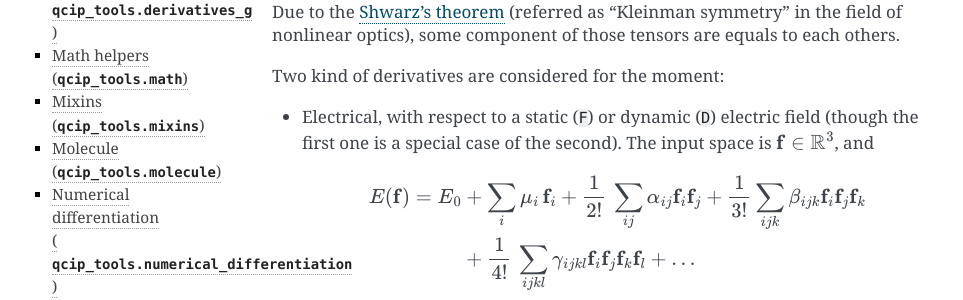
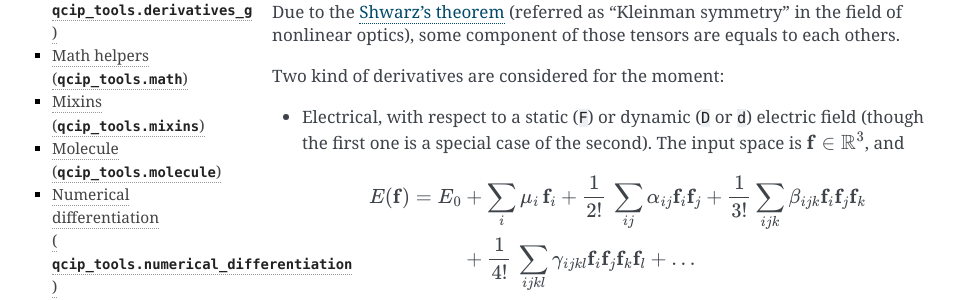
Before and after one commit to pierre-24/qcip_tools, a Sphinx documentation site: the page built from documentation/source/code-documentation/derivatives.rst, in a window 1280 px wide and 1400 px high, scrolled down 619 px. Shown: the part 155-455 px from the top of the window, without its empty margins (148-1111 px from the left). Built offline with Sphinx 7.4.7, drawn with Linux system fonts in a browser that asks for light colours.

```diff
--- a/documentation/source/code-documentation/derivatives.rst
+++ b/documentation/source/code-documentation/derivatives.rst
@@ -30,7 +30,7 @@ Due to the `Shwarz's theorem <https://en.wikipedia.org/wiki/Symmetry_of_second_d
 
 Two kind of derivatives are considered for the moment:
 
-+ Electrical, with respect to a static (``F``) or dynamic (``D``) electric field (though the first one is a special case of the second).
++ Electrical, with respect to a static (``F``) or dynamic (``D`` or ``d``) electric field (though the first one is a special case of the second).
   The input space is :math:`\mathbf{f}\in\mathbb{R}^3`, and
 
   .. math::
@@ -69,7 +69,7 @@ Note that you must provide ``spacial_dof``, the number of spacial degrees of fre
 
 The object ``Tensor`` allows to store this derivative in the ``components`` array (but without the specific operation that you can perform on certain tensors, e.g. the isotropic value for the polarizability and so all).
 It is provided with a ``Derivative`` (``self.representation``) for efficiency, so the ``components`` array is shaped accordingly.
-You must also provide ``frequency`` if the derivatives contains a dynamic electric field (``D``).
+You must also provide ``frequency`` if the derivatives contains a dynamic electric field (``D`` or ``d``).
 
 .. warning::
 
```
